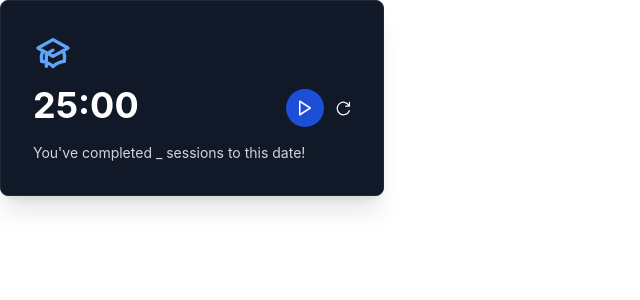
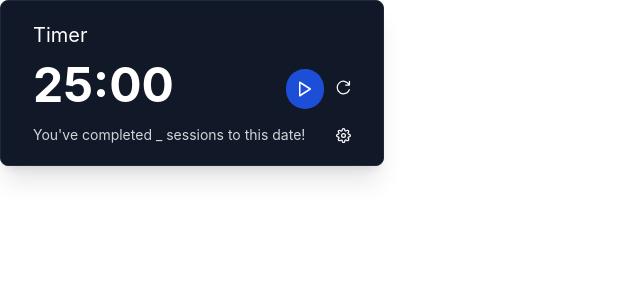
Before and after one commit to michvong/ghibli-pod, a React (Create React App) app: page /timer in a window 1280 px wide. Shown: the top 300 px of the page, without its empty margins (0-640 px from the left). Built offline with nearby package versions, Linux system fonts and the light colour scheme.

Commit message:
Add settings icon

```diff
--- a/src/components/tools/Timer.js
+++ b/src/components/tools/Timer.js
@@ -8,6 +8,10 @@ export default function Timer() {
     const handleMinutesChange = (minutes) => {
         console.log("The minutes were changed to " + minutes);
         setMinutes(minutes);
+    }
+
+    const onSettingsClick = () => {
+
     }
 
     // const Timer = () => {
@@ -24,30 +28,14 @@ export default function Timer() {
     */
 
     return (
-        <div class="block p-8 bg-gray-900 border border-gray-800 shadow-xl rounded-lg max-w-sm">
-            <svg
-                xmlns="http://www.w3.org/2000/svg"
-                class="w-10 h-10 text-blue-400"
-                fill="none"
-                viewBox="0 0 24 24"
-                stroke="currentColor"
-            >
-                <path d="M12 14l9-5-9-5-9 5 9 5z" />
-                <path
-                d="M12 14l6.16-3.422a12.083 12.083 0 01.665 6.479A11.952 11.952 0 0012 20.055a11.952 11.952 0 00-6.824-2.998 12.078 12.078 0 01.665-6.479L12 14z"
-                />
-                <path
-                stroke-linecap="round"
-                stroke-linejoin="round"
-                stroke-width="2"
-                d="M12 14l9-5-9-5-9 5 9 5zm0 0l6.16-3.422a12.083 12.083 0 01.665 6.479A11.952 11.952 0 0012 20.055a11.952 11.952 0 00-6.824-2.998 12.078 12.078 0 01.665-6.479L12 14zm-4 6v-7.5l4-2.222"
-                />
-            </svg>
+        <div class="block px-8 py-5 bg-gray-900 border border-gray-800 shadow-xl rounded-lg max-w-sm">
+            <h3 class="text-xl text-white">Timer</h3>
+            {/* <svg xmlns="http://www.w3.org/2000/svg" width="32" height="32" viewBox="0 0 24 24" fill="none" stroke="#ffffff" stroke-width="2" stroke-linecap="round" stroke-linejoin="round"><circle cx="12" cy="12" r="10"></circle><polyline points="12 6 12 12 16 14"></polyline></svg> */}
 
             <div class="flex justify-between text-white">
-                <h3 class="mt-3 text-4xl font-bold text-white">{minutes}:{seconds}</h3>
+                <h3 class="mt-3 text-5xl font-bold text-white">{minutes}:{seconds}</h3>
                 <div class="flex space-x-1">
-                    <button type="button" class="mt-4 text-white bg-blue-700 hover:bg-blue-800 focus:ring-4 focus:outline-none focus:ring-blue-300 font-medium rounded-full text-sm p-2.5 text-center inline-flex items-center mr-2 dark:bg-blue-600 dark:hover:bg-blue-700 dark:focus:ring-blue-800">
+                    <button type="button" class="mt-5 text-white bg-blue-700 hover:bg-blue-800 focus:ring-4 focus:outline-none focus:ring-blue-300 font-medium rounded-full text-sm p-2.5 text-center inline-flex items-center mr-2 dark:bg-blue-600 dark:hover:bg-blue-700 dark:focus:ring-blue-800">
                         <svg
                             xmlns="http://www.w3.org/2000/svg"
                             width="18" height="18"
@@ -78,9 +66,36 @@ export default function Timer() {
                 </div>
             </div>
 
-            <p class="mt-4 text-sm text-gray-300">
-                You've completed _ sessions to this date!
-            </p>
+            <div class="flex justify-between">
+                <p class="mt-4 text-sm text-gray-300">
+                    You've completed _ sessions to this date!
+                </p>
+
+                <button type="button" class="mt-4">
+                    <svg
+                        class="hover:stroke-blue-500 active:stroke-blue-800"
+                        xmlns="http://www.w3.org/2000/svg"
+                        width="15" height="15"
+                        viewBox="0 0 24 24"
+                        fill="none" stroke="#ffffff"
+                        stroke-width="2" stroke-linecap="round"
+                        stroke-linejoin="round"
+                    >
+                        <circle cx="12" cy="12" r="3"></circle>
+                        <path
+                            d="M19.4 15a1.65 1.65 0 0 0 .33 1.82l.06.06a2 2 0 0 1 0 2.83 2 2 0 0 1-2.83 0l-.06-.06a1.65 1.65 0 0 0-1.82-.33 1.65 1.65 0 0 0-1 1.51V21a2 2 0 0 1-2 2 2 2 0 0 1-2-2v-.09A1.65 1.65 0 0 0 9 19.4a1.65 1.65 0 0 0-1.82.33l-.06.06a2 2 0 0 1-2.83 0 2 2 0 0 1 0-2.83l.06-.06a1.65 1.65 0 0 0 .33-1.82 1.65 1.65 0 0 0-1.51-1H3a2 2 0 0 1-2-2 2 2 0 0 1 2-2h.09A1.65 1.65 0 0 0 4.6 9a1.65 1.65 0 0 0-.33-1.82l-.06-.06a2 2 0 0 1 0-2.83 2 2 0 0 1 2.83 0l.06.06a1.65 1.65 0 0 0 1.82.33H9a1.65 1.65 0 0 0 1-1.51V3a2 2 0 0 1 2-2 2 2 0 0 1 2 2v.09a1.65 1.65 0 0 0 1 1.51 1.65 1.65 0 0 0 1.82-.33l.06-.06a2 2 0 0 1 2.83 0 2 2 0 0 1 0 2.83l-.06.06a1.65 1.65 0 0 0-.33 1.82V9a1.65 1.65 0 0 0 1.51 1H21a2 2 0 0 1 2 2 2 2 0 0 1-2 2h-.09a1.65 1.65 0 0 0-1.51 1z"
+                        >
+                        </path>
+                    </svg>
+                        <span class="sr-only">restart</span>
+                    </button>
+            </div>
+
+            {/* <div class="flex justify-between">
+                <input
+
+                />
+            </div> */}
         </div>
     )
 }
```
